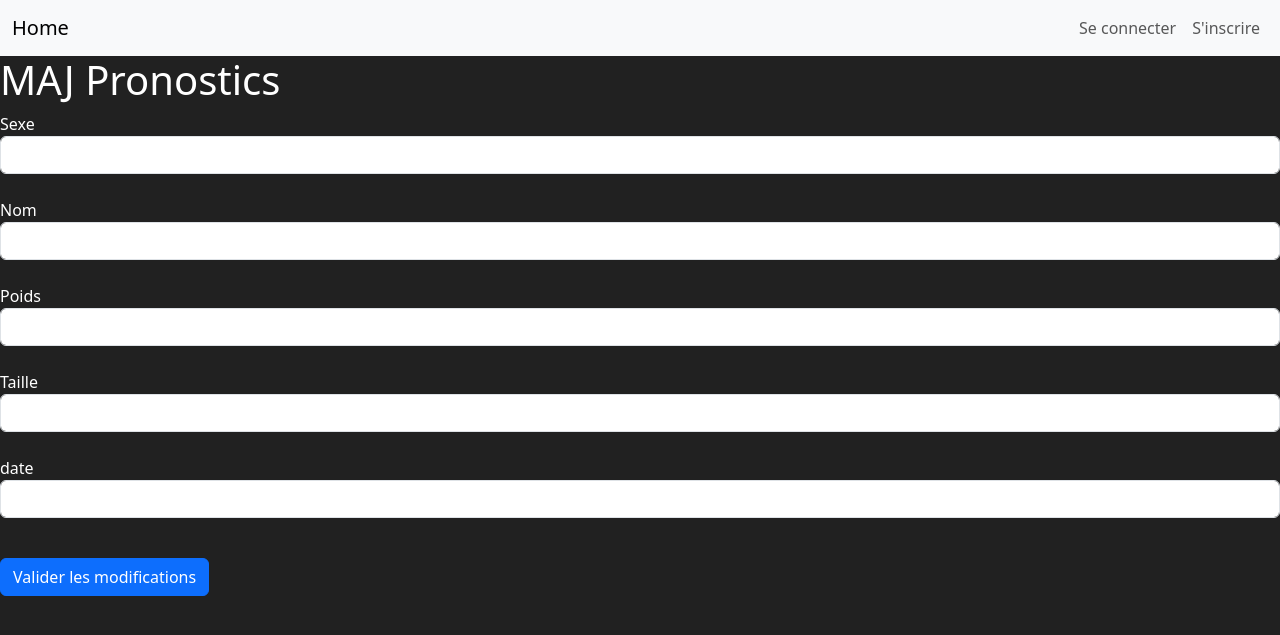
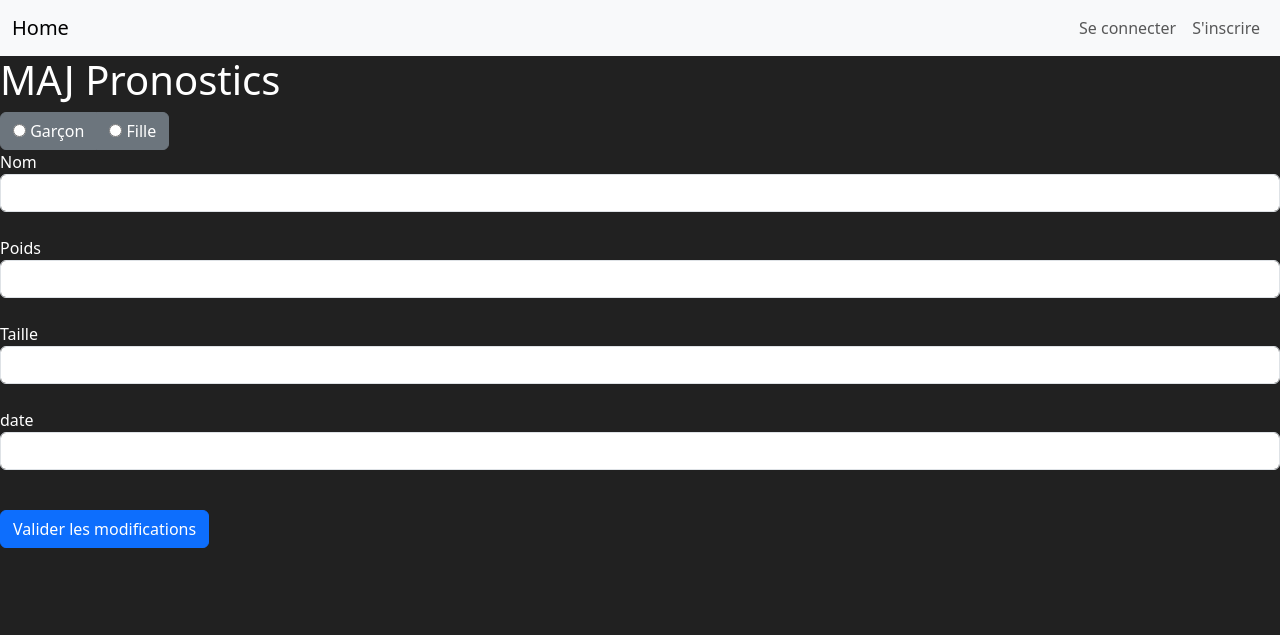
Before and after one commit to GillesCob/BB-site, a Flask app: template app_folder/templates/update_pronostic.html in a window 1280 px wide. Shown: the top 635 px of the page. Run offline with Flask 3, Linux system fonts and the light colour scheme; the template is opened without the code that fills it, so the values that code supplies are empty.

Commit message:
ajout des boutons pour le choix garçon/fille

```diff
--- a/app_folder/templates/update_pronostic.html
+++ b/app_folder/templates/update_pronostic.html
@@ -10,9 +10,16 @@
 <h1>MAJ Pronostics</h1>
 
 <form method="post">
+
     <div class="form-group">
-        <label for="sexe">Sexe</label>
-        <input type="text" class="form-control" name="sexe_new_proposition" placeholder="{{prono_sexe}}">
+        <div class="btn-group btn-group-toggle" data-toggle="buttons">
+            <label class="btn btn-secondary">
+                <input type="radio" name="sexe_new_proposition" value="Garcon" autocomplete="off" {% if prono_sexe == 'Garçon' %}checked{% endif %}> Garçon
+            </label>
+            <label class="btn btn-secondary">
+                <input type="radio" name="sexe_new_proposition" value="Fille" autocomplete="off" {% if prono_sexe == 'Fille' %}checked{% endif %}> Fille
+            </label>
+        </div>
     </br>
         <label for="name">Nom</label>
         <input type="text" class="form-control" name="nom_new_proposition" placeholder="{{prono_nom}}">
```
Also changed, not shown: app_folder/templates/menu_2.html (+8 -2 lines).
